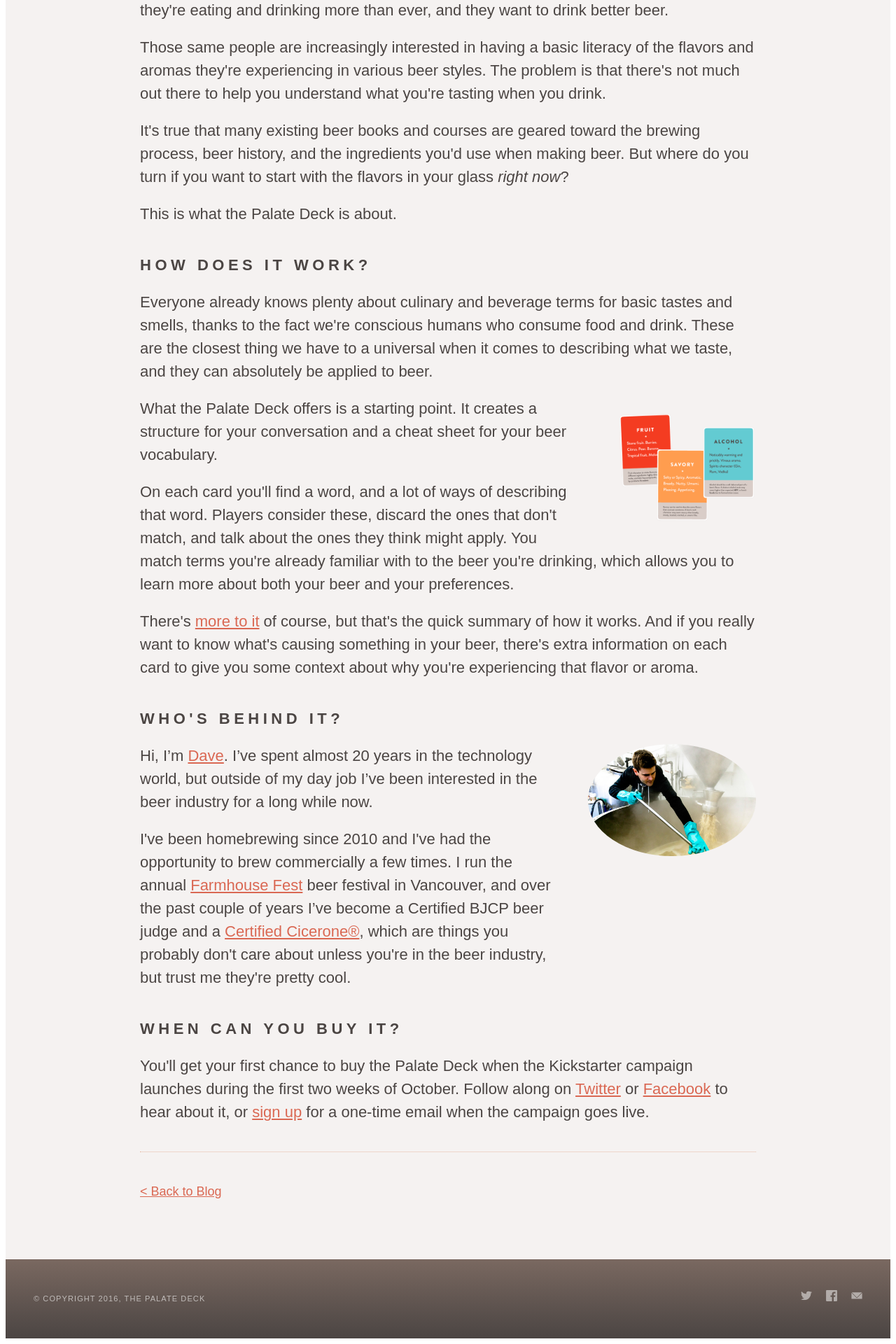
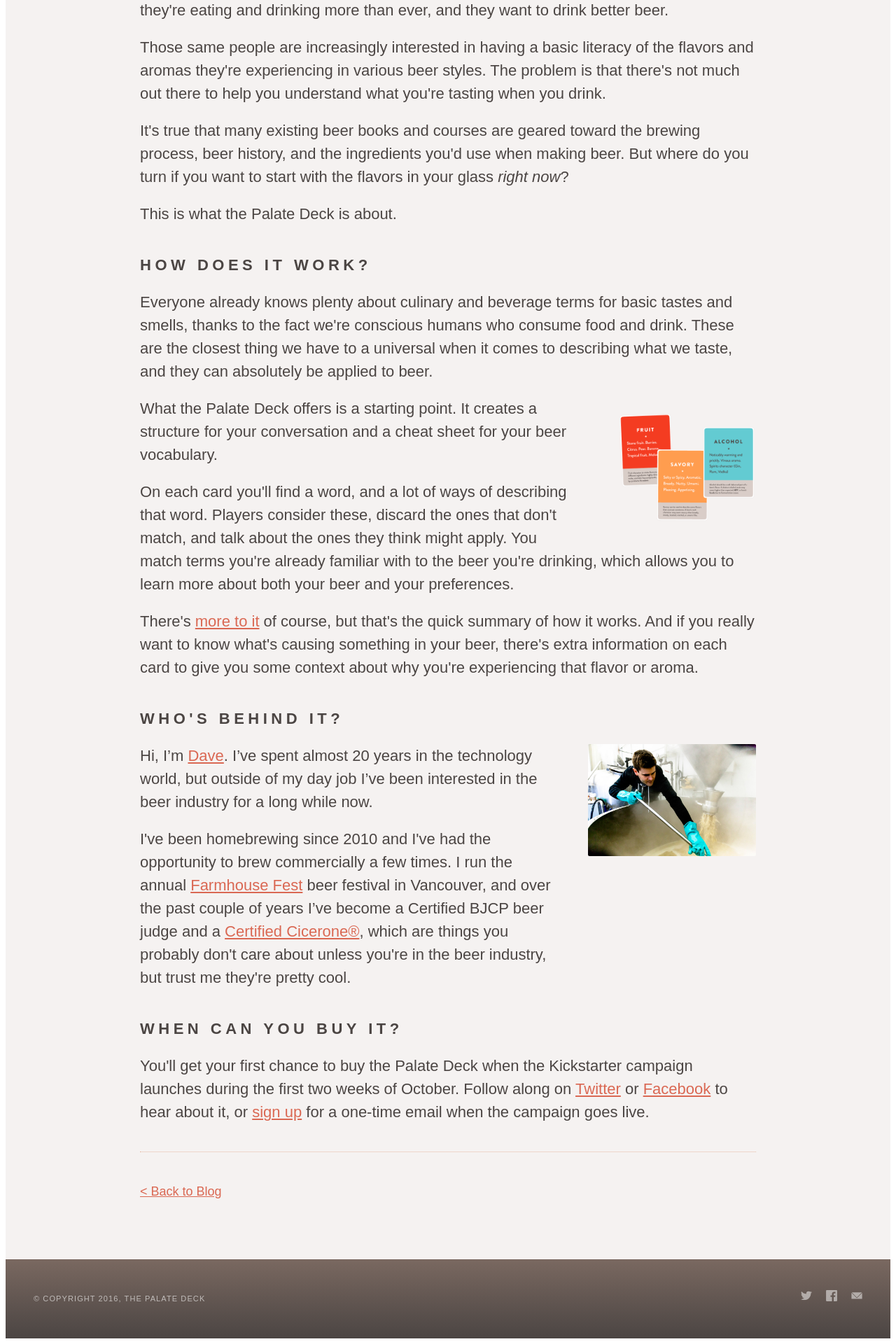
Before and after one commit to mezzoblue/palatedeck.com, a Jekyll site: the page built from _posts/2016-09-23-intro.html, in a window 1280 px wide. Shown: the part 1496-3416 px from the top of the page at 70% size. Built offline with Jekyll 4.4.1, drawn with Linux system fonts in a browser that asks for light colours; nearby versions of some CDN libraries.

Commit message:
Tweaking intro post

```diff
--- a/_posts/2016-09-23-intro.html
+++ b/_posts/2016-09-23-intro.html
@@ -49,7 +49,7 @@
 <h2 class="heading-secondary">Who's behind it?</h2>
 
   <figure class="media media-right">
-    <div class="media-img media-img-round media-img-large">
+    <div class="media-img media-img-large">
       <a href="https://twitter.com/mezzoblue/"><img src="/images/photo-brewday.jpg" alt=""></a>
     </div>
 
```
Also changed, not shown: 3 other files.
